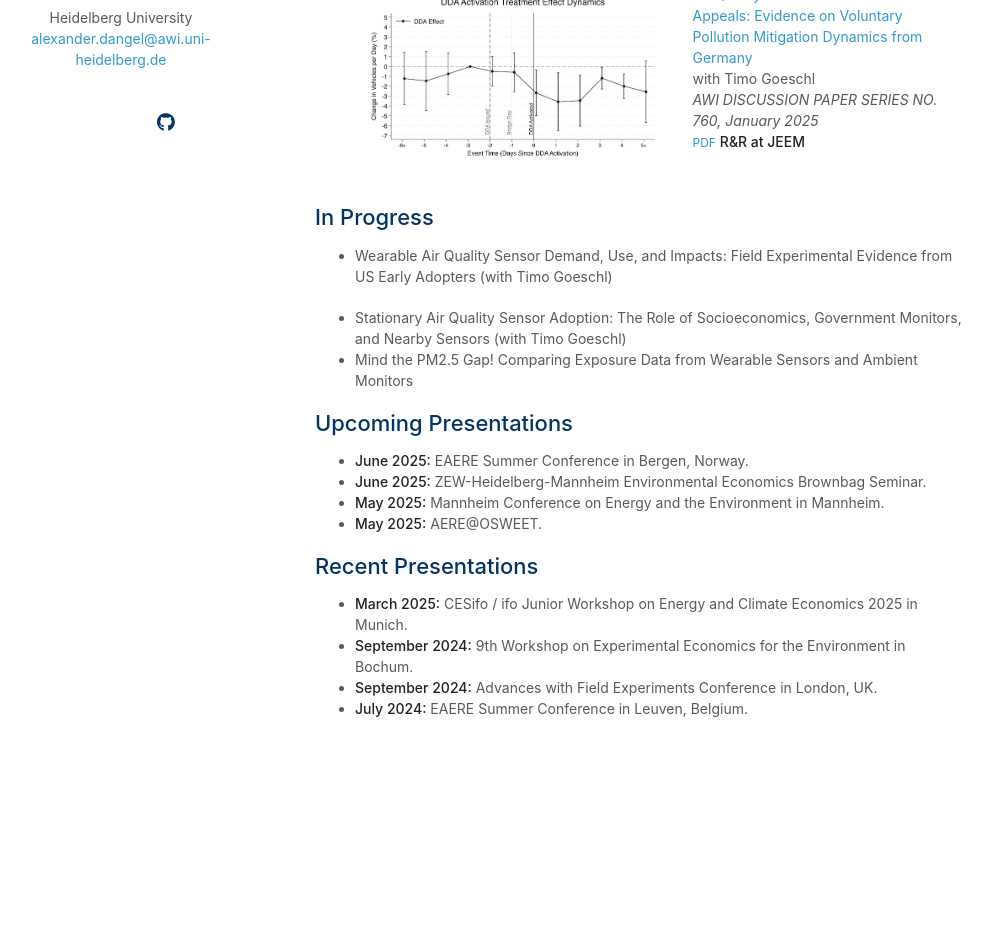
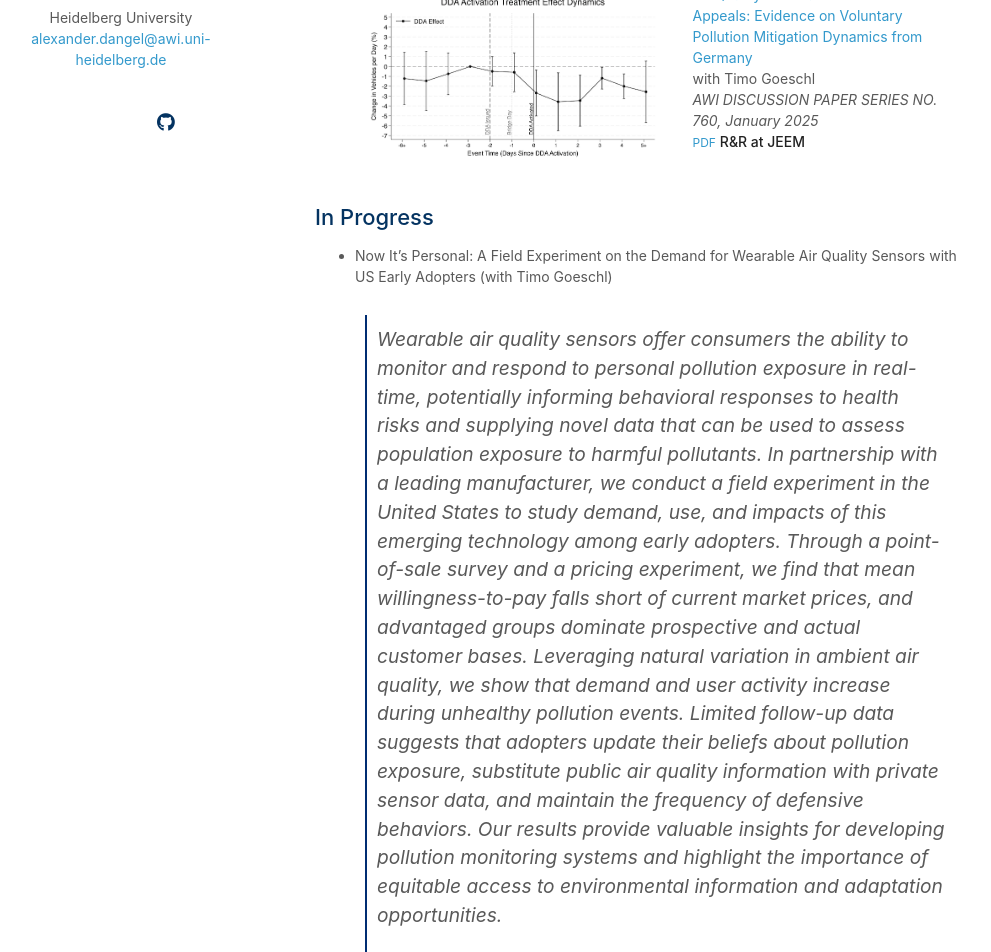
Before and after one commit to alexdangel/alexdangel.github.io, a Jekyll site: the page built from index.md, in a window 1280 px wide and 1400 px high. Shown: the part 346-1298 px from the top of the window, without its empty margins (155-1146 px from the left). Built offline with Jekyll 4.4.1, drawn with Linux system fonts in a browser that asks for light colours; nearby versions of some CDN libraries; a style sheet for code colours, icons or effects is not loaded; our own code applies the rules of GitHub Pages for plain Markdown files.

```diff
--- a/index.md
+++ b/index.md
@@ -12,8 +12,8 @@ I am a researcher at Heidelberg University's [Research Center for Environmental
 
 ## In Progress
 
-- Wearable Air Quality Sensor Demand, Use, and Impacts: Field Experimental Evidence from US Early Adopters (with Timo Goeschl)
-
+- Now It's Personal: A Field Experiment on the Demand for Wearable Air Quality Sensors with US Early Adopters (with Timo Goeschl)
+>Wearable air quality sensors offer consumers the ability to monitor and respond to personal pollution exposure in real-time, potentially informing behavioral responses to health risks and supplying novel data that can be used to assess population exposure to harmful pollutants. In partnership with a leading manufacturer, we conduct a field experiment in the United States to study demand, use, and impacts of this emerging technology among early adopters. Through a point-of-sale survey and a pricing experiment, we find that mean willingness-to-pay falls short of current market prices, and advantaged groups dominate prospective and actual customer bases. Leveraging natural variation in ambient air quality, we show that demand and user activity increase during unhealthy pollution events. Limited follow-up data suggests that adopters update their beliefs about pollution exposure, substitute public air quality information with private sensor data, and maintain the frequency of defensive behaviors. Our results provide valuable insights for developing pollution monitoring systems and highlight the importance of equitable access to environmental information and adaptation opportunities.
 - Stationary Air Quality Sensor Adoption: The Role of Socioeconomics, Government Monitors, and Nearby Sensors (with Timo Goeschl)
 - Mind the PM2.5 Gap! Comparing Exposure Data from Wearable Sensors and Ambient Monitors
 
```
Also changed, not shown: ._index.md.
